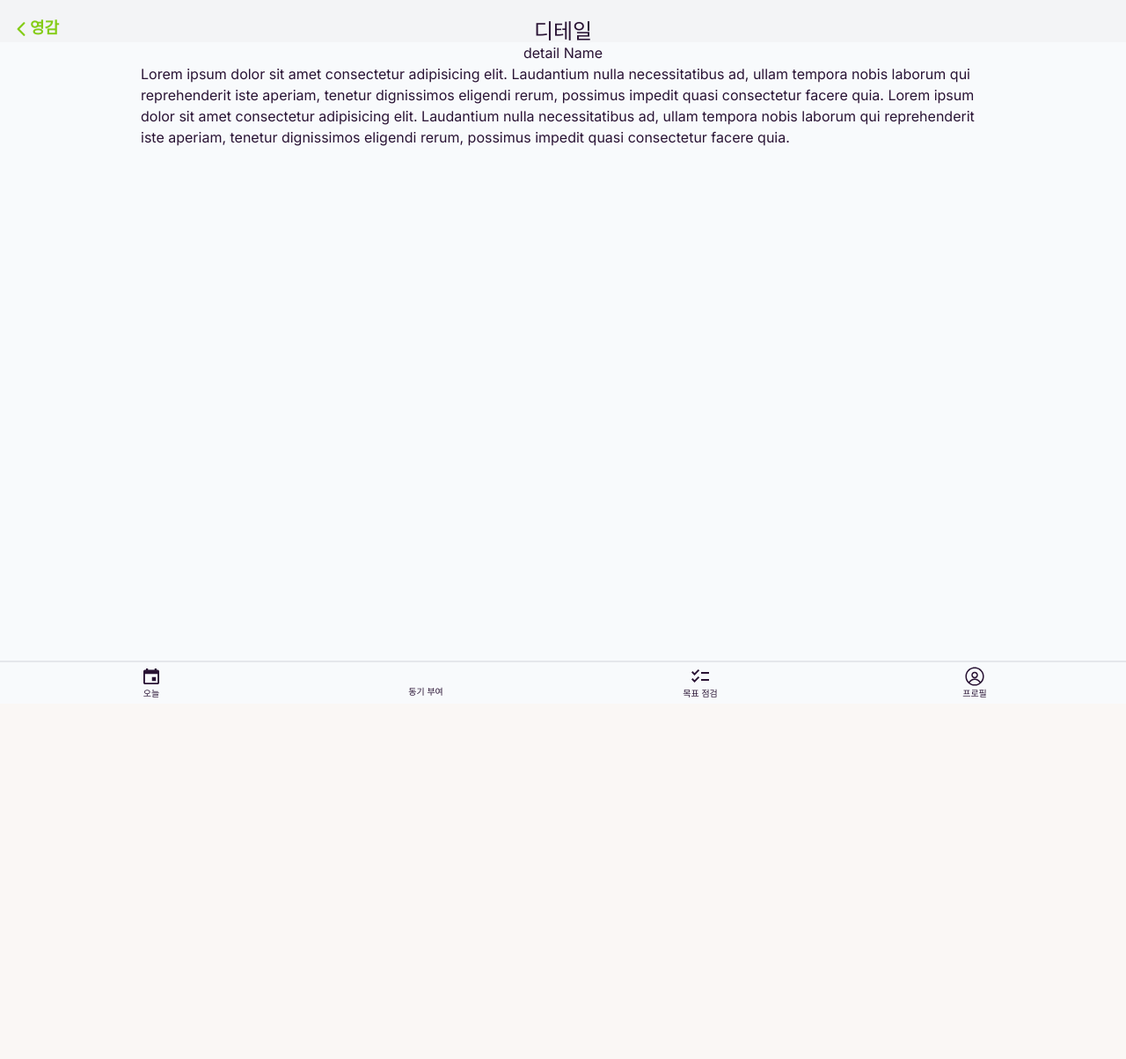
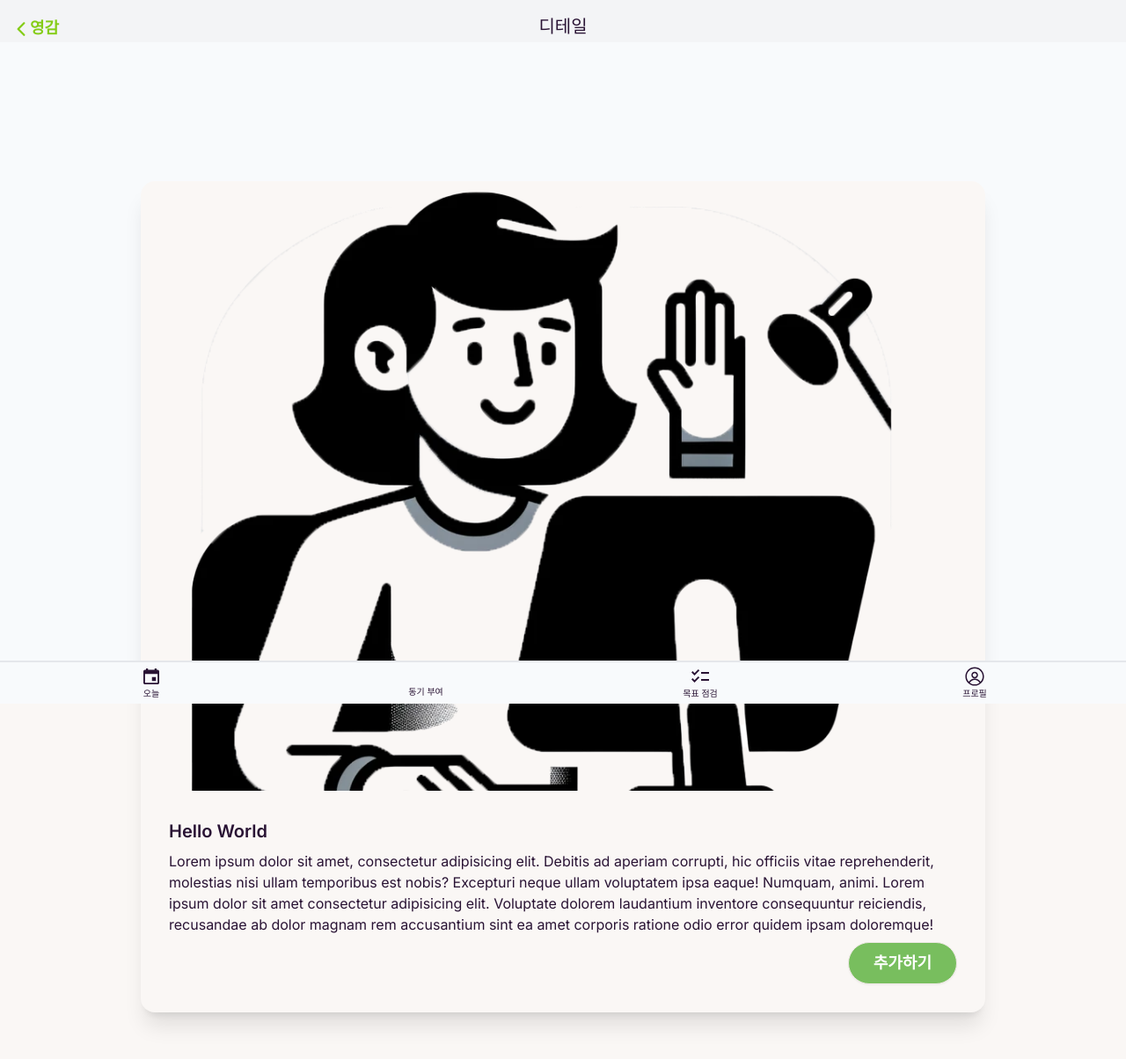
Before and after one commit to BCD-q/pencil-me-fe, a Next.js app: page /main/inspiration/1 in a window 1280 px wide. Shown: the top 1204 px of the page at 88% size. Before the commit the page ends 800 px from the top, so only its background shows below. Built offline with nearby package versions, Linux system fonts and the light colour scheme; some icons are missing.

Commit message:
feat: 동기부여 디테일 마크업

```diff
--- a/src/app/main/inspiration/[id]/page.tsx
+++ b/src/app/main/inspiration/[id]/page.tsx
@@ -1,19 +1,36 @@
+import Image from 'next/image';
+
 import Cartegory from '@/component/common/Cartegory';
+
+import BubbleImage from '../../../../resources/images/common/BubbleImage.png';
 
 export default function Detail() {
   return (
-    <div className="w-full">
+    <div className="w-full h-full">
       <Cartegory>디테일</Cartegory>
-      <main className="flex flex-col h-2/3 w-3/4 mx-auto">
-        <div className="flex mx-auto box-border">detail Name</div>
-        <div className="">
-          Lorem ipsum dolor sit amet consectetur adipisicing elit. Laudantium
-          nulla necessitatibus ad, ullam tempora nobis laborum qui reprehenderit
-          iste aperiam, tenetur dignissimos eligendi rerum, possimus impedit
-          quasi consectetur facere quia. Lorem ipsum dolor sit amet consectetur
-          adipisicing elit. Laudantium nulla necessitatibus ad, ullam tempora
-          nobis laborum qui reprehenderit iste aperiam, tenetur dignissimos
-          eligendi rerum, possimus impedit quasi consectetur facere quia.
+      <main className="flex flex-col h-full w-full items-center justify-center shaodw-xl">
+        <div className="card w-3/4 h-3/4 bg-base-100 shadow-xl">
+          <figure>
+            <Image src={BubbleImage} alt="Shoes" />
+          </figure>
+          <div className="card-body">
+            <h2 className="card-title">Hello World</h2>
+            <p>
+              Lorem ipsum dolor sit amet, consectetur adipisicing elit. Debitis
+              ad aperiam corrupti, hic officiis vitae reprehenderit, molestias
+              nisi ullam temporibus est nobis? Excepturi neque ullam voluptatem
+              ipsa eaque! Numquam, animi. Lorem ipsum dolor sit amet consectetur
+              adipisicing elit. Voluptate dolorem laudantium inventore
+              consequuntur reiciendis, recusandae ab dolor magnam rem
+              accusantium sint ea amet corporis ratione odio error quidem ipsam
+              doloremque!
+            </p>
+            <div className="card-actions justify-end">
+              <div className="btn bg-[#78be5e] text-white text-lg px-7">
+                추가하기
+              </div>
+            </div>
+          </div>
         </div>
       </main>
     </div>
--- a/src/app/main/inspiration/components/BottomCarousel.tsx
+++ b/src/app/main/inspiration/components/BottomCarousel.tsx
@@ -8,21 +8,14 @@ import { fetchInspiration } from '@/libs';
 import BottomCarousel from './BottonComponent';
 
 export default function BottonInspiration() {
-  const fetchInspiration = async () => {
-    try {
-      return await axios.get(
-        'https://dog.ceo/api/breed/hound/images/random/10',
-      );
-    } catch (error) {
-      console.error(error);
-    }
-  };
-
   const InspiQuery = () => {
     const { data, isLoading, error } = useQuery({
       queryKey: ['inspiration'],
       queryFn: () => fetchInspiration(),
     });
+
+    if (isLoading)
+      return <div className="loading loading-spinner loading-md mt-12"></div>;
 
     return (
       <>
--- a/src/app/main/inspiration/components/BottonComponent.tsx
+++ b/src/app/main/inspiration/components/BottonComponent.tsx
@@ -6,12 +6,18 @@ export default function BottomCarousel({ data }: { data: any }) {
   return (
     <div className="h-fit">
       <main className="flex my-2">
-        <div className="rounded-xl h-1/2 w-36 xs:w-36 sm:w-44 shadow-xl mx-2 flex-col border-2">
-          <img src={data} alt="" className="w-36 h-36" />
+        <div className="rounded-xl h-1/2 w-28 xs:w-36 sm:w-44 shadow-xl mx-2 flex-col border-2">
+          <img
+            src={data}
+            alt=""
+            className="w-36 h-36 sm:w-44 sm:h-44 rounded-t-lg"
+          />
           <div className="bg-gray-100 flex h-1/4">
             <div className="flex-col w-2/3 whitespace-nowrap overflow-hidden text-ellipsis mx-2">
-              <div className="text-xs w-20 ml-1">서버 기술 블로그</div>
-              <div className="text-xs w-20 ml-1 text-gray-300">
+              <div className="text-[10px] xs:text-sm w-20 ml-1">
+                서버 기술 블로그
+              </div>
+              <div className="text-[8px] xs:text-xs w-20 ml-1 text-gray-300">
                 인천대학교 앱센터
               </div>
             </div>
--- a/src/component/common/Cartegory.tsx
+++ b/src/component/common/Cartegory.tsx
@@ -31,7 +31,7 @@ export default function Cartegory({
       ) : (
         ''
       )}
-      <div className="mt-1 text-xl sm:text-2xl">{children}</div>
+      <div className=" text-lg sm:text-xl">{children}</div>
     </div>
   );
 }
--- a/src/component/common/Workbar.tsx
+++ b/src/component/common/Workbar.tsx
@@ -4,7 +4,7 @@ export default function WorkBar({
   children,
 }: PropsWithChildren): React.ReactElement {
   return (
-    <div className="pt-3 pb-1 px-2 text-md text-gray-400 bg-gray-200">
+    <div className="w-screen pt-3 pb-1 px-2 text-md text-gray-400 bg-gray-200">
       {children}
     </div>
   );
--- a/src/libs/index.tsx
+++ b/src/libs/index.tsx
@@ -8,12 +8,7 @@ export const fetchTodo = async () => {
 
 export const fetchInspiration = async () => {
   try {
-    const response: any = await axios.get(
-      'https://dog.ceo/api/breed/hound/images/random/20',
-    );
-
-    console.log(response.data.message);
-    return response.data;
+    return await axios.get('https://dog.ceo/api/breed/hound/images/random/20');
   } catch (error) {
     console.error(error);
   }
--- a/tailwind.config.ts
+++ b/tailwind.config.ts
@@ -9,7 +9,7 @@ const config: Config = {
       },
     },
     screens: {
-      xs: '400px',
+      xs: '480px',
       sm: '600px',
       md: '768px',
       lg: '1024px',
```
